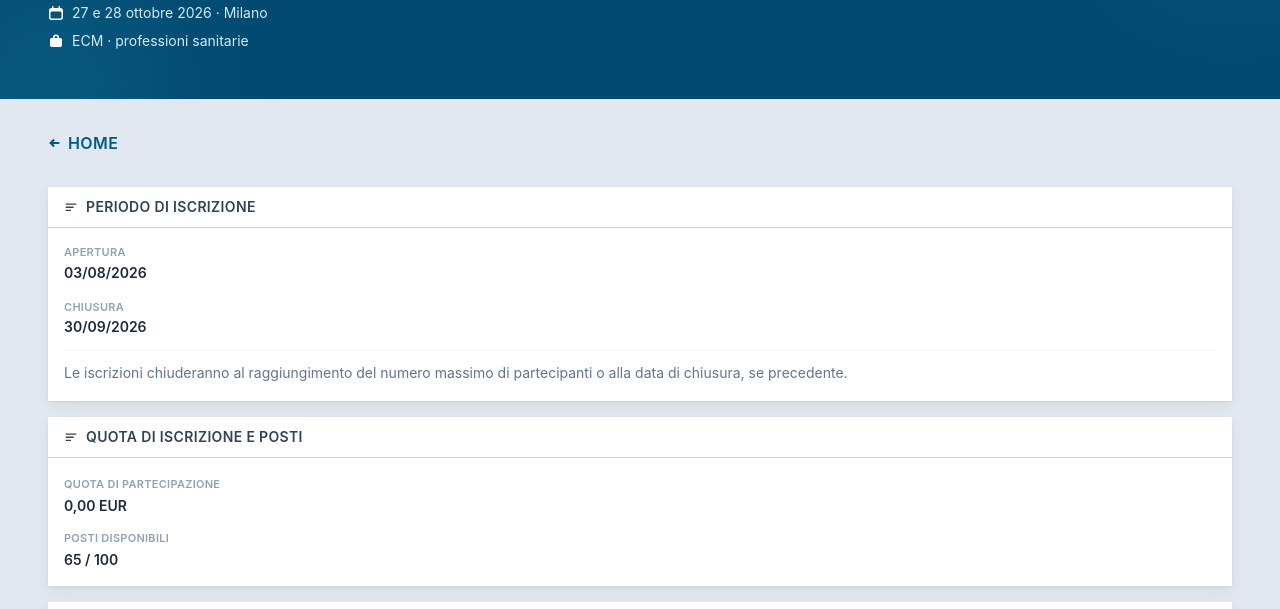
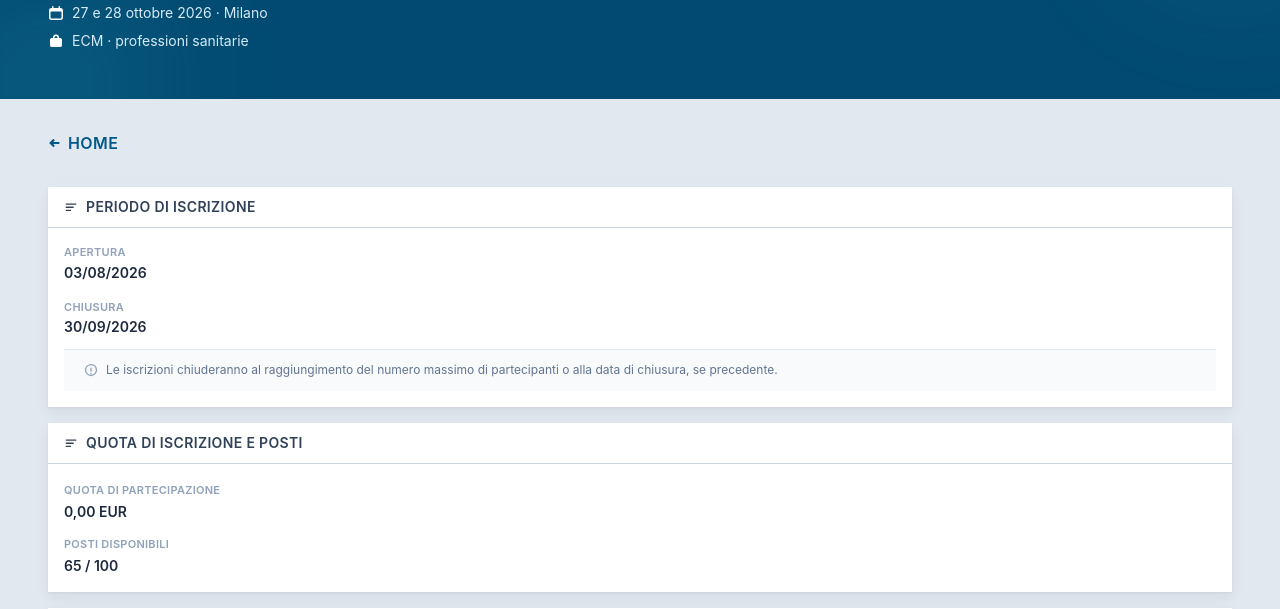
Before and after one commit to alkaest2002/aviation-psy, a website built with Vite: page pages/iscrizione.html in a window 1280 px wide. Shown: the part 161-770 px from the top of the page. Built offline with nearby package versions, Linux system fonts and the light colour scheme.

Commit message:
Update site

```diff
--- a/pages/iscrizione.html
+++ b/pages/iscrizione.html
@@ -100,10 +100,14 @@
                                     class="text-sm font-semibold text-slate-800"></span>
                             </div>
                         </div>
-                        <p class="text-sm text-slate-500 leading-relaxed border-t border-slate-100 pt-3">
-                            Le iscrizioni chiuderanno al raggiungimento del numero massimo di partecipanti o alla data
-                            di chiusura, se precedente.
-                        </p>
+                        <div class="px-5 py-3 border-t border-slate-200 bg-slate-50 flex items-center gap-2">
+                            <svg class="h-3.5 w-3.5 text-slate-400 shrink-0" viewBox="0 0 16 16" fill="currentColor" aria-hidden="true">
+                                <path d="M8 1a7 7 0 1 1 0 14A7 7 0 0 1 8 1Zm0 1.5a5.5 5.5 0 1 0 0 11 5.5 5.5 0 0 0 0-11ZM8 5a.75.75 0 0 1 .75.75v3.5a.75.75 0 0 1-1.5 0v-3.5A.75.75 0 0 1 8 5Zm0 6a.875.875 0 1 1 0 1.75A.875.875 0 0 1 8 11Z"/>
+                            </svg>
+                            <p class="text-[12px] text-slate-500 leading-snug">
+                                 Le iscrizioni chiuderanno al raggiungimento del numero massimo di partecipanti o alla data di chiusura, se precedente.
+                            </p>
+                        </div>
                     </div>
 
                 </div>
```
Also changed, not shown: pages/info.html (+0 -1 lines).
